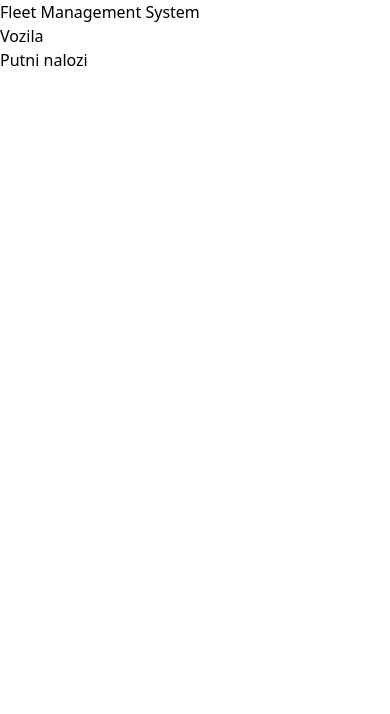
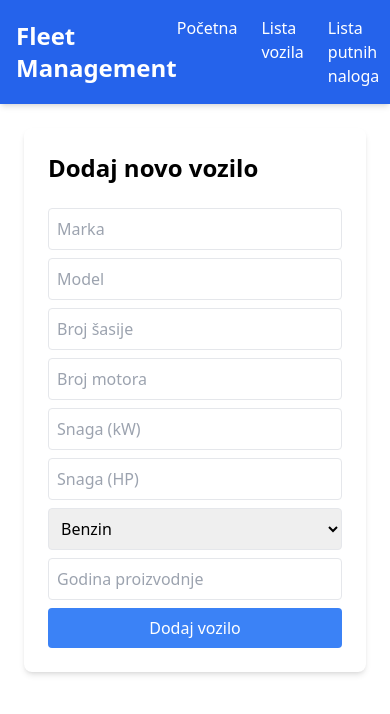
Before and after one commit to sejooo1/fleet-management, a React (Create React App) app in the folder frontend/: page /add-vehicle in a window 390 px wide. Shown: the top 714 px of the page. Built offline with nearby package versions, Linux system fonts and the light colour scheme.

Commit message:
Added Navigation Menu

```diff
--- a/frontend/src/App.js
+++ b/frontend/src/App.js
@@ -1,22 +1,23 @@
 import React from "react";
-import { BrowserRouter as Router, Routes, Route, Link } from "react-router-dom";
+import { BrowserRouter as Router, Routes, Route } from "react-router-dom";
+import Navbar from "./components/Navbar";
+import Home from "./components/Home";
 import VehicleList from "./components/VehicleList";
+import AddVehicleForm from "./components/AddVehicleForm";
 import TripsList from "./components/TripsList";
+import AddTripForm from "./components/AddTripForm";
 
 function App() {
   return (
     <Router>
-      <div className="container">
-        <h1>Fleet Management System</h1>
-        <nav>
-          <ul>
-            <li><Link to="/">Vozila</Link></li>
-            <li><Link to="/trips">Putni nalozi</Link></li>
-          </ul>
-        </nav>
+      <Navbar />
+      <div className="p-6">
         <Routes>
-          <Route path="/" element={<VehicleList />} />
+          <Route path="/" element={<Home />} />
+          <Route path="/vehicles" element={<VehicleList />} />
+          <Route path="/add-vehicle" element={<AddVehicleForm onVehicleAdded={() => window.location.href = "/vehicles"} />} />
           <Route path="/trips" element={<TripsList />} />
+          <Route path="/add-trip" element={<AddTripForm />} />
         </Routes>
       </div>
     </Router>
--- a/frontend/src/components/AddVehicleForm.js
+++ b/frontend/src/components/AddVehicleForm.js
@@ -13,12 +13,29 @@ const AddVehicleForm = ({ onVehicleAdded }) => {
     production_year: "",
   });
 
+  const [errors, setErrors] = useState({}); // Drži greške validacije
+
   const handleChange = (e) => {
     setVehicle({ ...vehicle, [e.target.name]: e.target.value });
   };
 
+  const validateForm = () => {
+    let newErrors = {};
+
+    Object.keys(vehicle).forEach((key) => {
+      if (!vehicle[key]) {
+        newErrors[key] = "Ovo polje je obavezno!";
+      }
+    });
+
+    setErrors(newErrors);
+    return Object.keys(newErrors).length === 0; // True ako nema grešaka
+  };
+
   const handleSubmit = async (e) => {
     e.preventDefault();
+    if (!validateForm()) return; // Ne šalje ako forma nije validna
+
     try {
       await addVehicle(vehicle);
       alert("Vozilo uspješno dodano!");
@@ -28,33 +45,69 @@ const AddVehicleForm = ({ onVehicleAdded }) => {
         chassis_number: "",
         engine_number: "",
         power_kw: "",
-        power_hp: "", // Ispravljeno, dodano nazad
+        power_hp: "",
         fuel_type: "benzin",
         production_year: "",
       });
+      setErrors({}); // Resetuje greške
       onVehicleAdded();
     } catch (error) {
-      console.error("Greška pri dodavanju vozila:", error);
-      alert("Došlo je do greške!");
+      console.error("Greška pri dodavanju vozila:", error.response ? error.response.data : error.message);
+      alert("Došlo je do greške! " + (error.response ? error.response.data.error : error.message));
     }
   };
 
   return (
     <form onSubmit={handleSubmit} className="bg-white p-6 rounded-lg shadow-md flex flex-col space-y-2">
       <h2 className="text-2xl font-bold mb-4">Dodaj novo vozilo</h2>
-      <input type="text" name="brand" placeholder="Marka" value={vehicle.brand} onChange={handleChange} required className="border p-2 rounded" />
-      <input type="text" name="model" placeholder="Model" value={vehicle.model} onChange={handleChange} required className="border p-2 rounded" />
-      <input type="text" name="chassis_number" placeholder="Broj šasije" value={vehicle.chassis_number} onChange={handleChange} required className="border p-2 rounded" />
-      <input type="text" name="engine_number" placeholder="Broj motora" value={vehicle.engine_number} onChange={handleChange} required className="border p-2 rounded" />
-      <input type="number" name="power_kw" placeholder="Snaga (kW)" value={vehicle.power_kw} onChange={handleChange} required className="border p-2 rounded" />
-      <input type="number" name="power_hp" placeholder="Snaga (HP)" value={vehicle.power_hp} onChange={handleChange} required className="border p-2 rounded" /> {/* Dodano nazad */}
-      <select name="fuel_type" value={vehicle.fuel_type} onChange={handleChange} className="border p-2 rounded">
-        <option value="benzin">Benzin</option>
-        <option value="dizel">Dizel</option>
-        <option value="plin">Plin</option>
-      </select>
-      <input type="number" name="production_year" placeholder="Godina proizvodnje" value={vehicle.production_year} onChange={handleChange} required className="border p-2 rounded" />
-      <button type="submit" className="bg-blue-500 text-white px-4 py-2 rounded">Dodaj vozilo</button>
+
+      <div>
+        <input type="text" name="brand" placeholder="Marka" value={vehicle.brand} onChange={handleChange} className="border p-2 rounded w-full" />
+        {errors.brand && <p className="text-red-500 text-sm">{errors.brand}</p>}
+      </div>
+
+      <div>
+        <input type="text" name="model" placeholder="Model" value={vehicle.model} onChange={handleChange} className="border p-2 rounded w-full" />
+        {errors.model && <p className="text-red-500 text-sm">{errors.model}</p>}
+      </div>
+
+      <div>
+        <input type="text" name="chassis_number" placeholder="Broj šasije" value={vehicle.chassis_number} onChange={handleChange} className="border p-2 rounded w-full" />
+        {errors.chassis_number && <p className="text-red-500 text-sm">{errors.chassis_number}</p>}
+      </div>
+
+      <div>
+        <input type="text" name="engine_number" placeholder="Broj motora" value={vehicle.engine_number} onChange={handleChange} className="border p-2 rounded w-full" />
+        {errors.engine_number && <p className="text-red-500 text-sm">{errors.engine_number}</p>}
+      </div>
+
+      <div>
+        <input type="number" name="power_kw" placeholder="Snaga (kW)" value={vehicle.power_kw} onChange={handleChange} className="border p-2 rounded w-full" />
+        {errors.power_kw && <p className="text-red-500 text-sm">{errors.power_kw}</p>}
+      </div>
+
+      <div>
+        <input type="number" name="power_hp" placeholder="Snaga (HP)" value={vehicle.power_hp} onChange={handleChange} className="border p-2 rounded w-full" />
+        {errors.power_hp && <p className="text-red-500 text-sm">{errors.power_hp}</p>}
+      </div>
+
+      <div>
+        <select name="fuel_type" value={vehicle.fuel_type} onChange={handleChange} className="border p-2 rounded w-full">
+          <option value="benzin">Benzin</option>
+          <option value="dizel">Dizel</option>
+          <option value="plin">Plin</option>
+        </select>
+        {errors.fuel_type && <p className="text-red-500 text-sm">{errors.fuel_type}</p>}
+      </div>
+
+      <div>
+        <input type="number" name="production_year" placeholder="Godina proizvodnje" value={vehicle.production_year} onChange={handleChange} className="border p-2 rounded w-full" />
+        {errors.production_year && <p className="text-red-500 text-sm">{errors.production_year}</p>}
+      </div>
+
+      <button type="submit" className="bg-blue-500 text-white px-4 py-2 rounded">
+        Dodaj vozilo
+      </button>
     </form>
   );
 };
--- /dev/null
+++ b/frontend/src/components/Home.js
@@ -0,0 +1,14 @@
+import React from "react";
+
+const Home = () => {
+  return (
+    <div className="text-center">
+      <h1 className="text-4xl font-bold">Dobrodošli u Fleet Management Sistem</h1>
+      <p className="text-lg text-gray-600 mt-4">
+        Upravljajte voznim parkom jednostavno i efikasno.
+      </p>
+    </div>
+  );
+};
+
+export default Home;
--- /dev/null
+++ b/frontend/src/components/Navbar.js
@@ -0,0 +1,19 @@
+import React from "react";
+import { Link } from "react-router-dom";
+
+const Navbar = () => {
+  return (
+    <nav className="bg-blue-600 p-4 shadow-md">
+      <div className="max-w-6xl mx-auto flex justify-between items-center">
+        <h1 className="text-white text-2xl font-bold">Fleet Management</h1>
+        <ul className="flex space-x-6">
+          <li><Link to="/" className="text-white hover:underline">Početna</Link></li>
+          <li><Link to="/vehicles" className="text-white hover:underline">Lista vozila</Link></li>
+          <li><Link to="/trips" className="text-white hover:underline">Lista putnih naloga</Link></li>
+        </ul>
+      </div>
+    </nav>
+  );
+};
+
+export default Navbar;
--- a/frontend/src/components/VehicleList.js
+++ b/frontend/src/components/VehicleList.js
@@ -1,14 +1,20 @@
 import React, { useEffect, useState } from "react";
 import { getVehicles, deleteVehicle, updateVehicle } from "../services/api";
-import AddVehicleForm from "./AddVehicleForm";
+import { Link } from "react-router-dom";
 
 const VehicleList = () => {
   const [vehicles, setVehicles] = useState([]);
+  const [expandedVehicle, setExpandedVehicle] = useState(null);
   const [editVehicle, setEditVehicle] = useState(null);
   const [editData, setEditData] = useState({
     brand: "",
     model: "",
+    chassis_number: "",
+    engine_number: "",
+    power_kw: "",
+    power_hp: "",
     fuel_type: "",
+    production_year: "",
   });
 
   const fetchVehicles = async () => {
@@ -27,13 +33,15 @@ const VehicleList = () => {
     }
   };
 
+  const toggleDetails = (vehicle) => {
+    if (editVehicle) return;
+    setExpandedVehicle(expandedVehicle === vehicle.id ? null : vehicle.id);
+  };
+
   const handleEdit = (vehicle) => {
-    setEditVehicle(vehicle.id);
-    setEditData({
-      brand: vehicle.brand,
-      model: vehicle.model,
-      fuel_type: vehicle.fuel_type,
-    });
+    if (expandedVehicle) setExpandedVehicle(null);
+    setEditVehicle(editVehicle === vehicle.id ? null : vehicle.id);
+    setEditData({ ...vehicle });
   };
 
   const handleEditChange = (e) => {
@@ -42,42 +50,108 @@ const VehicleList = () => {
 
   const handleEditSubmit = async (e) => {
     e.preventDefault();
+    console.log("Šaljem zahtjev za ažuriranje vozila:", editVehicle, editData);
     await updateVehicle(editVehicle, editData);
     setEditVehicle(null);
     fetchVehicles();
   };
 
+
   return (
-    <div className="max-w-4xl mx-auto p-6 bg-gray-100 rounded-lg shadow-lg">
+    <div className="max-w-5xl mx-auto p-6 bg-gray-100 rounded-lg shadow-lg">
       <h1 className="text-3xl font-bold text-center mb-6">Lista vozila</h1>
-      <AddVehicleForm onVehicleAdded={fetchVehicles} />
-      <ul className="mt-4">
+
+      {/* Dugme za dodavanje vozila */}
+      <div className="text-center mb-6">
+        <Link
+          to="/add-vehicle"
+          className="bg-blue-500 hover:bg-blue-600 text-white px-5 py-2 rounded-lg shadow-md transition duration-300"
+        >
+          + Dodaj novo vozilo
+        </Link>
+      </div>
+
+      {/* Grid layout */}
+      <div className="grid grid-cols-1 md:grid-cols-2 gap-4">
         {vehicles.map((vehicle) => (
-          <li key={vehicle.id} className="bg-white p-4 rounded-lg shadow-md flex justify-between items-center mb-2">
-            {editVehicle === vehicle.id ? (
-              <form onSubmit={handleEditSubmit} className="flex space-x-2">
-                <input type="text" name="brand" value={editData.brand} onChange={handleEditChange} required className="border p-2 rounded" />
-                <input type="text" name="model" value={editData.model} onChange={handleEditChange} required className="border p-2 rounded" />
-                <select name="fuel_type" value={editData.fuel_type} onChange={handleEditChange} className="border p-2 rounded">
-                  <option value="benzin">Benzin</option>
-                  <option value="dizel">Dizel</option>
-                  <option value="plin">Plin</option>
-                </select>
-                <button type="submit" className="bg-green-500 text-white px-4 py-2 rounded">Sačuvaj</button>
-                <button onClick={() => setEditVehicle(null)} className="bg-gray-400 text-white px-4 py-2 rounded">Otkaži</button>
+          <div key={vehicle.id} className="bg-white p-5 rounded-lg shadow-md">
+            <h2 className="text-xl font-semibold">{vehicle.brand} {vehicle.model}</h2>
+            <p className="text-gray-500">{vehicle.fuel_type}</p>
+
+            <div className="mt-3 flex gap-2">
+              <button
+                onClick={() => toggleDetails(vehicle)}
+                disabled={editVehicle}
+                className={`px-3 py-1 rounded transition duration-200 ${
+                  expandedVehicle === vehicle.id ? "bg-gray-400" : "bg-gray-300 hover:bg-gray-400"
+                }`}
+              >
+                {expandedVehicle === vehicle.id ? "Sakrij" : "Detalji"}
+              </button>
+              <button
+                onClick={() => handleEdit(vehicle)}
+                className={`px-3 py-1 rounded transition duration-200 ${
+                  editVehicle === vehicle.id ? "bg-blue-400" : "bg-blue-500 hover:bg-blue-600 text-white"
+                }`}
+              >
+                {editVehicle === vehicle.id ? "Zatvori" : "Uredi"}
+              </button>
+              <button
+                onClick={() => handleDelete(vehicle.id)}
+                className="bg-red-400 hover:bg-red-500 text-white px-3 py-1 rounded transition duration-200"
+              >
+                Obriši
+              </button>
+            </div>
+
+            {/* Detalji o vozilu */}
+            {expandedVehicle === vehicle.id && (
+              <div className="mt-3 text-sm text-gray-700 border-t pt-3">
+                <p><strong>Broj šasije:</strong> {vehicle.chassis_number}</p>
+                <p><strong>Broj motora:</strong> {vehicle.engine_number}</p>
+                <p><strong>Snaga:</strong> {vehicle.power_kw} kW / {vehicle.power_hp} HP</p>
+                <p><strong>Godina proizvodnje:</strong> {vehicle.production_year}</p>
+              </div>
+            )}
+
+            {/* Forma za uređivanje unutar kartice */}
+            {editVehicle === vehicle.id && (
+              <form onSubmit={handleEditSubmit} className="mt-3 space-y-2 border-t pt-3">
+                <div className="grid grid-cols-2 gap-2">
+                  {[
+                    { label: "Marka", name: "brand" },
+                    { label: "Model", name: "model" },
+                    { label: "Broj šasije", name: "chassis_number" },
+                    { label: "Broj motora", name: "engine_number" },
+                    { label: "Snaga (kW)", name: "power_kw" },
+                    { label: "Snaga (HP)", name: "power_hp" },
+                    { label: "Godina proizvodnje", name: "production_year" }
+                  ].map(({ label, name }) => (
+                    <div key={name}>
+                      <label className="block text-sm font-medium">{label}</label>
+                      <input type="text" name={name} value={editData[name]} onChange={handleEditChange} required className="border p-2 rounded w-full" />
+                    </div>
+                  ))}
+
+                  <div>
+                    <label className="block text-sm font-medium">Vrsta goriva</label>
+                    <select name="fuel_type" value={editData.fuel_type} onChange={handleEditChange} className="border p-2 rounded w-full">
+                      <option value="benzin">Benzin</option>
+                      <option value="dizel">Dizel</option>
+                      <option value="plin">Plin</option>
+                    </select>
+                  </div>
+                </div>
+
+                <div className="flex justify-between mt-4">
+                  <button type="submit" className="bg-green-500 hover:bg-green-600 text-white px-3 py-1 rounded">Sačuvaj</button>
+                  <button type="button" onClick={() => setEditVehicle(null)} className="bg-gray-400 hover:bg-gray-500 text-white px-3 py-1 rounded">Otkaži</button>
+                </div>
               </form>
-            ) : (
-              <>
-                <span className="font-semibold">{vehicle.brand} {vehicle.model} - {vehicle.fuel_type}</span>
-                <div>
-                  <button onClick={() => handleEdit(vehicle)} className="bg-blue-500 text-white px-4 py-2 rounded mr-2">Uredi</button>
-                  <button onClick={() => handleDelete(vehicle.id)} className="bg-red-500 text-white px-4 py-2 rounded">Obriši</button>
-                </div>
-              </>
             )}
-          </li>
+          </div>
         ))}
-      </ul>
+      </div>
     </div>
   );
 };
```
Also changed, not shown: frontend/src/components/TripsList.js (+16 -34 lines), 1 other file (tests, documents, lock files or other folders).
